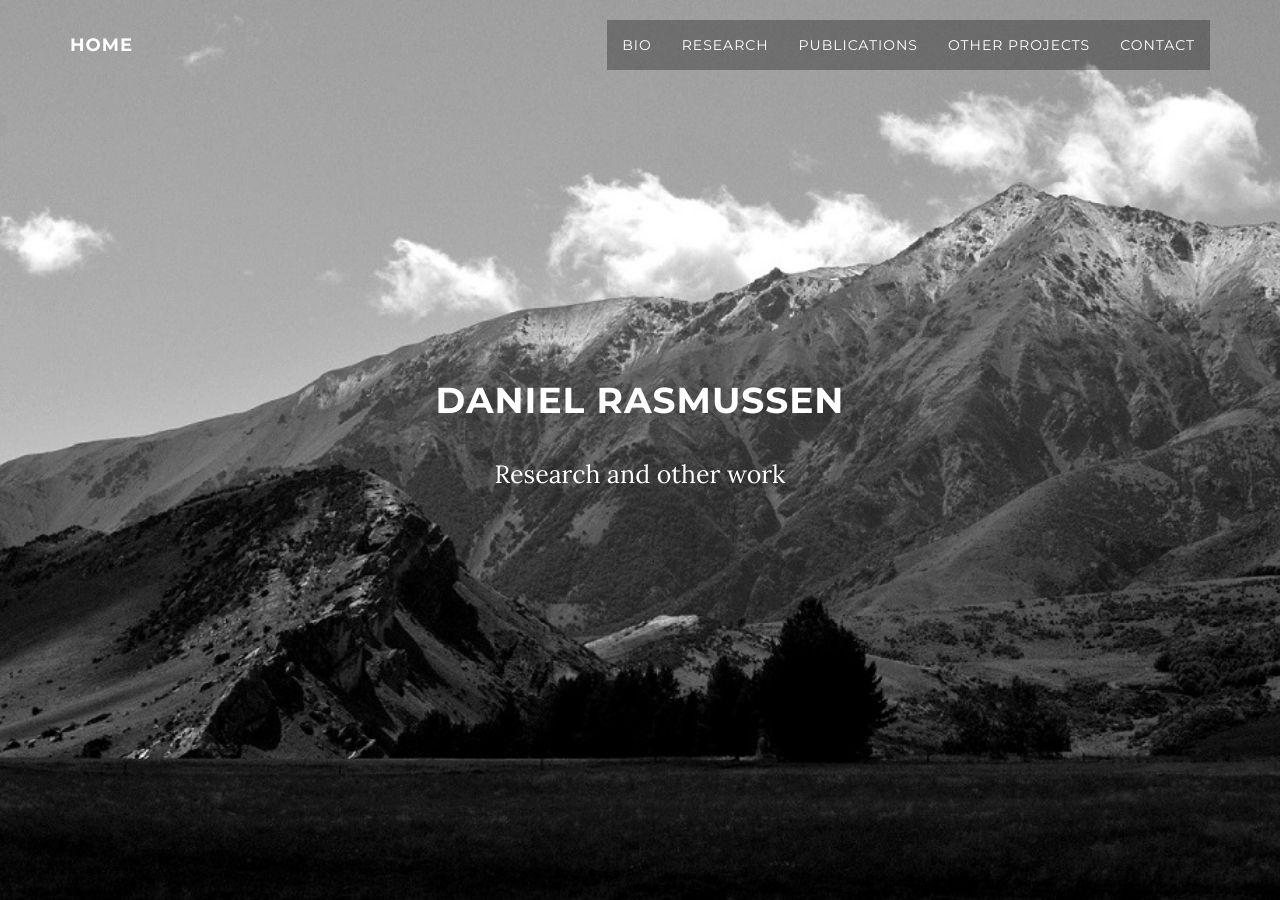
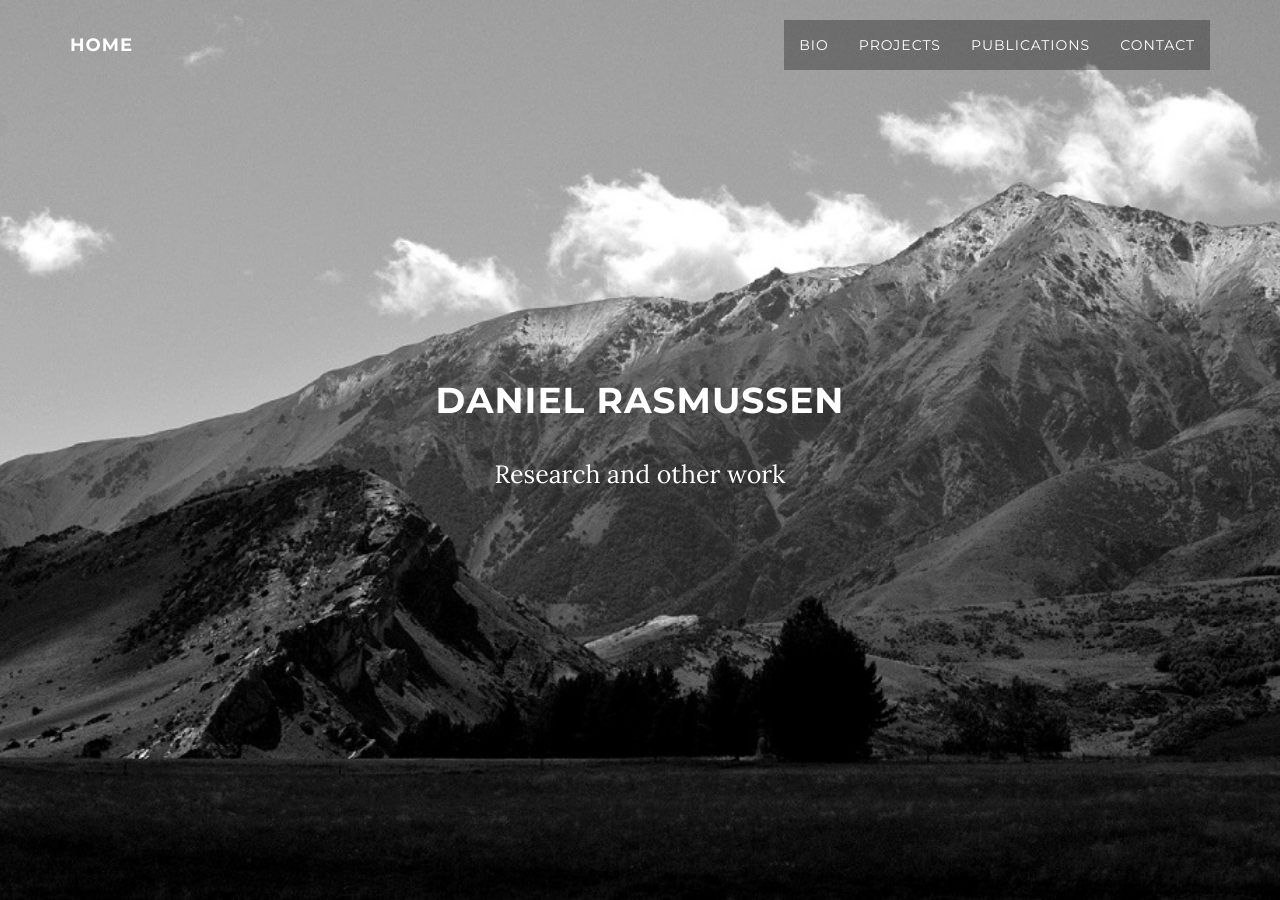
Before and after one commit to drasmuss/drasmuss.github.io, a Jekyll site: the page built from index.html, in a window 1280 px wide. Built offline with Jekyll 4.4.1, drawn with Linux system fonts in a browser that asks for light colours.

Commit message:
Combined research/projects

```diff
--- a/_config.yml
+++ b/_config.yml
@@ -1,6 +1,4 @@
 collections:
-    research:
-        output: false
     projects:
         output: false
     publications:
--- a/_layouts/default.html
+++ b/_layouts/default.html
@@ -47,13 +47,10 @@
                         <a class="page-scroll" href="/bio">Bio</a>
                     </li>
                     <li>
-                        <a class="page-scroll" href="/research">Research</a>
+                        <a class="page-scroll" href="/projects">Projects</a>
                     </li>
                     <li>
                         <a class="page-scroll" href="/publications">Publications</a>
-                    </li>
-                    <li>
-                        <a class="page-scroll" href="/projects">Other projects</a>
                     </li>
                     <li>
                         <a class="page-scroll" href="/contact">Contact</a>
--- a/research.html
+++ /dev/null
@@ -1,5 +0,0 @@
----
-layout: alternate
-title: Research
-collection: research
----
```
Also changed, not shown: _projects/01-HRL.md (renamed from _research/01-HRL.md), _projects/02-nengo.md (renamed from _projects/01-nengo.md), _projects/04-RPM.md (renamed from _research/02-RPM.md), _projects/05-neuromorphic.md (renamed from _projects/04-neuromorphic.md), _projects/06-abr.md (renamed from _projects/02-abr.md).
